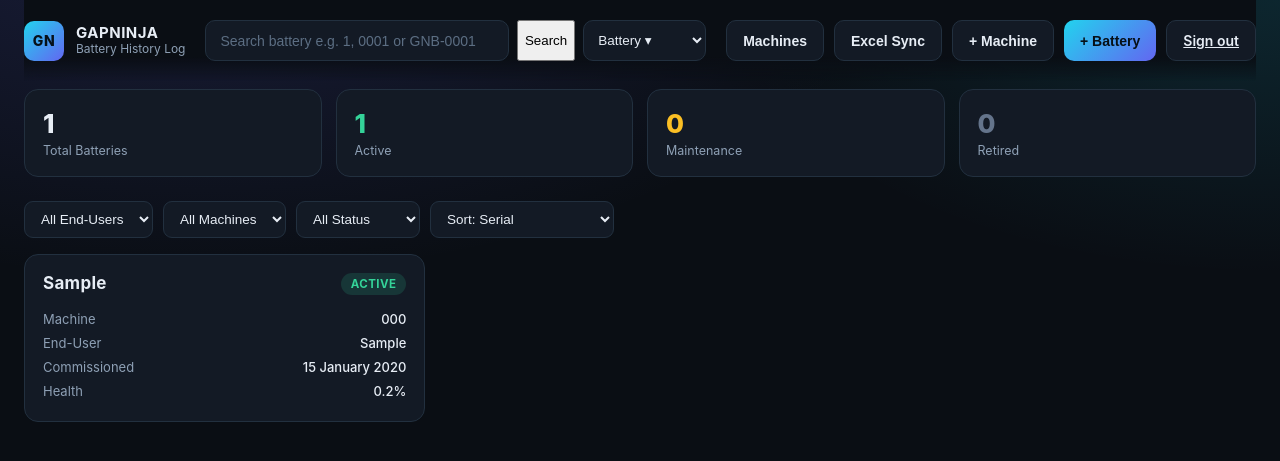
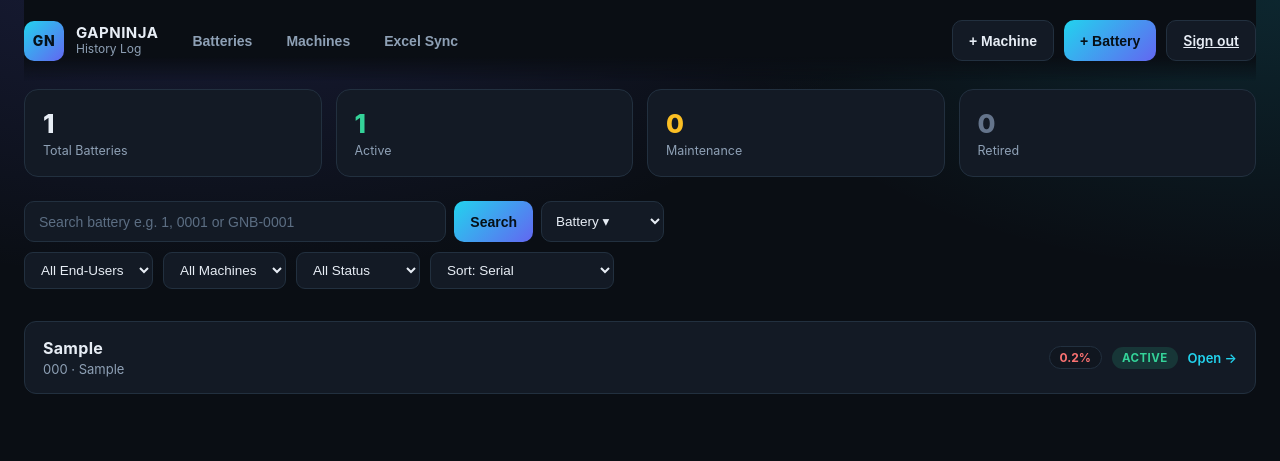
Before and after one commit to palaplan-art/battery-gapninja, a FastAPI app: page / in a window 1280 px wide. Shown: the top 461 px of the page. Run offline with FastAPI, Linux system fonts and the light colour scheme; the visitor is signed in with stand-in values (Sample User, id 1); tables that the repository leaves empty hold one stand-in row (values such as "Sample post").

Commit message:
Calibration tracking, battery list UI, persistent filters, faster saves
- Machines: calibration due status from next_calibration_date — Overdue
  (red) / Due within 60 days (amber) / OK (green) with summary counts on
  the Machines page and a status chip per machine and on the detail header
- Rebrand to "GAPNINJA History Log"; topbar is now nav-only (Batteries /
  Machines / Excel Sync) with search + quick-picker living inside the
  Batteries view
- Batteries shown as a clean clickable list like Machines; search, filters
  and sort persist in localStorage and restore on reload, with a Clear button
- Performance: dashboard fetches run in parallel, the quick-picker reuses
  fetched data instead of its own request, and the machine-save Excel push
  now runs as a background task so saves return instantly
- Safety: with no sync baseline, a machine push never overwrites a
  non-empty Excel cell (prevents stale app data from clobbering the sheet)

Co-Authored-By: Claude Opus 4.8 <noreply@anthropic.com>

```diff
--- a/app/main.py
+++ b/app/main.py
@@ -38,7 +38,7 @@ def _auto_migrate() -> None:
 
 _auto_migrate()
 
-app = FastAPI(title="Battery History Log")
+app = FastAPI(title="GAPNINJA History Log")
 
 # Session cookie: signed with SESSION_SECRET. https_only can be turned on in
 # production (HTTPS) via SESSION_HTTPS_ONLY=1; kept off by default so local
--- a/app/services/excel_sync.py
+++ b/app/services/excel_sync.py
@@ -367,6 +367,7 @@ def push_machine(db: Session, machine: models.Machine) -> dict:
     ex = excel[code]
     app_vals = _app_values(machine, fields)
     base = _baseline(machine)
+    never_synced = not base
 
     written, conflicts = 0, []
     for field in fields:
@@ -374,6 +375,11 @@ def push_machine(db: Session, machine: models.Machine) -> dict:
         ex_val = ex.get(field, "")
         base_val = base.get(field, None)
         if app_val == ex_val:
+            continue
+        if never_synced and ex_val != "":
+            # No baseline yet: we cannot tell which side is newer, so never
+            # overwrite a non-empty Excel cell — surface it on the Sync page.
+            conflicts.append(field)
             continue
         if base_val is not None and ex_val != base_val:
             conflicts.append(field)  # Excel changed too — leave it for manual review
--- a/static/css/style.css
+++ b/static/css/style.css
@@ -121,11 +121,29 @@ body {
 .brand-text strong { font-size: 15px; letter-spacing: 0.5px; }
 .brand-text span { font-size: 12px; color: var(--text-dim); }
 
+.topbar-nav { display: flex; gap: 6px; flex: 1; }
+.nav-btn {
+  background: none;
+  border: none;
+  color: var(--text-dim);
+  padding: 10px 14px;
+  border-radius: 9px;
+  font-size: 14px;
+  font-weight: 600;
+  cursor: pointer;
+}
+.nav-btn:hover { color: var(--text); background: var(--card); }
+
+.battery-toolbar {
+  display: flex;
+  flex-direction: column;
+  gap: 10px;
+  margin-bottom: 16px;
+}
 .search-wrap {
-  flex: 1;
   display: flex;
   gap: 8px;
-  max-width: 520px;
+  max-width: 640px;
 }
 .search-wrap input {
   flex: 1;
@@ -594,6 +612,31 @@ body {
 }
 .machine-open { font-size: 13px; color: var(--accent); font-weight: 600; }
 
+/* Calibration status chips */
+.chip.calib-overdue {
+  color: var(--red);
+  border-color: rgba(248, 113, 113, 0.55);
+  background: rgba(248, 113, 113, 0.12);
+  font-weight: 700;
+}
+.chip.calib-due {
+  color: var(--amber);
+  border-color: rgba(251, 191, 36, 0.55);
+  background: rgba(251, 191, 36, 0.12);
+  font-weight: 700;
+}
+.chip.calib-ok {
+  color: var(--green);
+  border-color: rgba(52, 211, 153, 0.45);
+  background: rgba(52, 211, 153, 0.1);
+}
+.chip.calib-none { color: var(--text-faint); }
+
+/* Health-coloured chips reuse the health classes */
+.chip.health-good { color: var(--green); font-weight: 700; }
+.chip.health-mid { color: var(--amber); font-weight: 700; }
+.chip.health-low { color: var(--red); font-weight: 700; }
+
 /* ---------- Machine detail: linked batteries ---------- */
 .linked-batteries { display: flex; flex-direction: column; gap: 8px; }
 .linked-battery {
--- a/static/js/app.js
+++ b/static/js/app.js
@@ -1,9 +1,27 @@
 const viewRoot = document.getElementById("view-root");
 const modalRoot = document.getElementById("modal-root");
 
+const FILTERS_KEY = "gn_filters_v1";
+
+function loadFilters() {
+  const defaults = { q: "", machine_code: "", status: "", end_user: "", sort: "" };
+  try {
+    return { ...defaults, ...JSON.parse(localStorage.getItem(FILTERS_KEY) || "{}") };
+  } catch (e) {
+    return defaults;
+  }
+}
+
+function saveFilters() {
+  try {
+    localStorage.setItem(FILTERS_KEY, JSON.stringify(state.filters));
+  } catch (e) {}
+}
+
 let state = {
   machines: [],
-  filters: { machine_code: "", status: "", end_user: "", sort: "" },
+  allBatteries: null, // unfiltered cache for the quick-picker
+  filters: loadFilters(),
 };
 
 /* ---------------- API helper ---------------- */
@@ -81,6 +99,17 @@ function healthColor(pct) {
 
 const STATUS_LABEL = { active: "Active", maintenance: "Maintenance", retired: "Retired" };
 
+/* Calibration due status from next_calibration_date:
+   overdue (past) / due (within 60 days) / ok / none (no date set). */
+const CALIB_WARN_DAYS = 60;
+function calibInfo(m) {
+  if (!m.next_calibration_date) return { state: "none", label: "No cal. date", days: null };
+  const days = -daysAgo(m.next_calibration_date);
+  if (days < 0) return { state: "overdue", label: `Overdue ${-days}d`, days };
+  if (days <= CALIB_WARN_DAYS) return { state: "due", label: `Due in ${days}d`, days };
+  return { state: "ok", label: `Due ${fmtDate(m.next_calibration_date)}`, days };
+}
+
 /* ---------------- Routing ---------------- */
 function navigate(view) {
   location.hash = view;
@@ -103,24 +132,33 @@ function route() {
   }
 }
 
-/* ---------------- Dashboard ---------------- */
+/* ---------------- Dashboard (Batteries) ---------------- */
+function hasActiveFilters() {
+  const f = state.filters;
+  return !!(f.q || f.machine_code || f.status || f.end_user);
+}
+
 async function renderDashboard() {
   viewRoot.innerHTML = `<div class="loading">Loading...</div>`;
+  saveFilters();
 
-  const [summary, machines] = await Promise.all([
-    api("/api/dashboard/summary"),
-    api("/api/machines"),
-  ]);
-  state.machines = machines;
-
-  const q = document.getElementById("search-input")?.value || "";
   const params = new URLSearchParams();
-  if (q) params.set("q", q);
+  if (state.filters.q) params.set("q", state.filters.q);
   if (state.filters.machine_code) params.set("machine_code", state.filters.machine_code);
   if (state.filters.status) params.set("status", state.filters.status);
   if (state.filters.end_user) params.set("end_user", state.filters.end_user);
   if (state.filters.sort) params.set("sort", state.filters.sort);
-  let batteries = await api(`/api/batteries?${params.toString()}`);
+
+  // All three requests in parallel — one round-trip instead of two.
+  const [summary, machines, batteriesRaw] = await Promise.all([
+    api("/api/dashboard/summary"),
+    api("/api/machines"),
+    api(`/api/batteries?${params.toString()}`),
+  ]);
+  state.machines = machines;
+  let batteries = batteriesRaw;
+  // Reuse an unfiltered result as the quick-picker cache (no extra request).
+  if (!hasActiveFilters()) state.allBatteries = batteriesRaw;
 
   // When not filtering by a specific end-user, surface TBTS batteries first.
   // (Skipped when sorting by recency, which has its own ordering.)
@@ -134,6 +172,7 @@ async function renderDashboard() {
   }
 
   const endUsers = summary.end_users || [];
+  const pickerSource = state.allBatteries || batteries;
 
   viewRoot.innerHTML = `
     <div class="stats-row stats-4">
@@ -143,6 +182,15 @@ async function renderDashboard() {
       <div class="stat-card"><div class="num" style="color:var(--gray)">${summary.retired}</div><div class="label">Retired</div></div>
     </div>
 
+    <div class="battery-toolbar">
+      <div class="search-wrap">
+        <input id="search-input" type="text" value="${escapeHtml(state.filters.q)}" placeholder="Search battery e.g. 1, 0001 or GNB-0001" autocomplete="off" />
+        <button class="btn primary" id="search-btn">Search</button>
+        <select id="battery-picker" title="Jump to a battery">
+          <option value="">Battery ▾</option>
+          ${pickerSource.map((b) => `<option value="${escapeHtml(b.serial)}">${escapeHtml(b.serial)}${b.machine_code ? " · " + escapeHtml(b.machine_code) : ""}</option>`).join("")}
+        </select>
+      </div>
       <div class="filter-row">
         <select id="filter-enduser">
           <option value="">All End-Users</option>
@@ -160,59 +208,68 @@ async function renderDashboard() {
           <option value="" ${state.filters.sort === "" ? "selected" : ""}>Sort: Serial</option>
           <option value="recent" ${state.filters.sort === "recent" ? "selected" : ""}>Sort: Recently updated</option>
         </select>
+        ${hasActiveFilters() ? `<button class="btn ghost small" id="clear-filters">Clear</button>` : ""}
+      </div>
     </div>
 
-    <div class="battery-grid">
+    <div class="machine-list">
       ${
         batteries.length
-          ? batteries.map((b) => batteryCardHtml(b)).join("")
+          ? batteries.map((b) => batteryRowHtml(b)).join("")
           : `<div class="empty-state">No batteries match the current filters.</div>`
       }
     </div>
   `;
 
-  document.getElementById("filter-enduser").onchange = (e) => {
-    state.filters.end_user = e.target.value;
+  const doSearch = () => {
+    state.filters.q = document.getElementById("search-input").value.trim();
     renderDashboard();
   };
-  document.getElementById("filter-machine").onchange = (e) => {
-    state.filters.machine_code = e.target.value;
+  document.getElementById("search-btn").onclick = doSearch;
+  document.getElementById("search-input").addEventListener("keydown", (e) => {
+    if (e.key === "Enter") doSearch();
+  });
+  document.getElementById("battery-picker").onchange = (e) => {
+    const serial = e.target.value;
+    e.target.value = "";
+    if (serial) navigate(`battery/${serial}`);
+  };
+  const bindFilter = (id, key) => {
+    document.getElementById(id).onchange = (e) => {
+      state.filters[key] = e.target.value;
       renderDashboard();
     };
-  document.getElementById("filter-status").onchange = (e) => {
-    state.filters.status = e.target.value;
+  };
+  bindFilter("filter-enduser", "end_user");
+  bindFilter("filter-machine", "machine_code");
+  bindFilter("filter-status", "status");
+  bindFilter("filter-sort", "sort");
+  const clearBtn = document.getElementById("clear-filters");
+  if (clearBtn) {
+    clearBtn.onclick = () => {
+      state.filters = { q: "", machine_code: "", status: "", end_user: "", sort: state.filters.sort };
       renderDashboard();
     };
-  document.getElementById("filter-sort").onchange = (e) => {
-    state.filters.sort = e.target.value;
-    renderDashboard();
-  };
-  viewRoot.querySelectorAll(".battery-card").forEach((card) => {
-    card.onclick = () => navigate(`battery/${card.dataset.serial}`);
+  }
+  viewRoot.querySelectorAll(".battery-row").forEach((row) => {
+    row.onclick = () => navigate(`battery/${row.dataset.serial}`);
   });
 }
 
-function batteryCardHtml(b) {
+function batteryRowHtml(b) {
   const pct = b.health_percent;
   return `
-    <div class="battery-card" data-serial="${escapeHtml(b.serial)}">
-      <div class="battery-card-head">
-        <span class="serial">${escapeHtml(b.serial)}</span>
+    <div class="machine-row battery-row" data-serial="${escapeHtml(b.serial)}">
+      <div class="machine-row-main">
+        <span class="machine-code">${escapeHtml(b.serial)}</span>
+        <span class="machine-sub">${escapeHtml(b.machine_code) || "No machine"}${b.end_user ? " · " + escapeHtml(b.end_user) : ""}</span>
+      </div>
+      <div class="machine-row-meta">
+        ${pct !== null && pct !== undefined ? `<span class="chip ${healthClass(pct)}">${pct}%</span>` : ""}
+        ${state.filters.sort === "recent" && b.updated_at ? `<span class="chip">${fmtDateTime(b.updated_at)}</span>` : ""}
         <span class="badge ${b.status}">${STATUS_LABEL[b.status]}</span>
+        <span class="machine-open">Open →</span>
       </div>
-      <div class="row"><span>Machine</span><b>${escapeHtml(b.machine_code) || "—"}</b></div>
-      <div class="row"><span>End-User</span><b>${escapeHtml(b.end_user) || "—"}</b></div>
-      <div class="row"><span>Commissioned</span><b>${fmtDate(b.commission_date)}</b></div>
-      ${
-        pct !== null && pct !== undefined
-          ? `<div class="row"><span>Health</span><b class="${healthClass(pct)}">${pct}%</b></div>`
-          : ""
-      }
-      ${
-        state.filters.sort === "recent"
-          ? `<div class="row"><span>Updated</span><b>${b.updated_at ? fmtDateTime(b.updated_at) : "—"}</b></div>`
-          : ""
-      }
     </div>
   `;
 }
@@ -640,15 +697,40 @@ async function renderMachines() {
     if (b.machine_code) countByMachine[b.machine_code] = (countByMachine[b.machine_code] || 0) + 1;
   }
 
+  const calibCounts = { overdue: 0, due: 0, ok: 0, none: 0 };
+  for (const m of machines) calibCounts[calibInfo(m).state]++;
+
   viewRoot.innerHTML = `
     <div class="section-head">
       <h2>Machines</h2>
       <button class="btn primary" id="add-machine-btn">+ Machine</button>
     </div>
+
+    <div class="stats-row stats-4">
+      <div class="stat-card ${calibCounts.overdue ? "attention" : ""}">
+        <div class="num" style="color:var(--red)">${calibCounts.overdue}</div>
+        <div class="label">Calibration Overdue</div>
+      </div>
+      <div class="stat-card">
+        <div class="num" style="color:var(--amber)">${calibCounts.due}</div>
+        <div class="label">Due within ${CALIB_WARN_DAYS} days</div>
+      </div>
+      <div class="stat-card">
+        <div class="num" style="color:var(--green)">${calibCounts.ok}</div>
+        <div class="label">Calibration OK</div>
+      </div>
+      <div class="stat-card">
+        <div class="num" style="color:var(--gray)">${calibCounts.none}</div>
+        <div class="label">No Calibration Date</div>
+      </div>
+    </div>
+
     <div class="machine-list">
       ${
         machines.length
-          ? machines.map((m) => `
+          ? machines.map((m) => {
+              const cal = calibInfo(m);
+              return `
             <div class="machine-row" data-code="${escapeHtml(m.code)}">
               <div class="machine-row-main">
                 <span class="machine-code">${escapeHtml(m.code)}</span>
@@ -657,10 +739,11 @@ async function renderMachines() {
               <div class="machine-row-meta">
                 ${m.system ? `<span class="chip">${escapeHtml(m.system)}</span>` : ""}
                 <span class="chip">${countByMachine[m.code] || 0} batteries</span>
+                <span class="chip calib-${cal.state}">${cal.label}</span>
                 <span class="machine-open">Open →</span>
               </div>
-            </div>
-          `).join("")
+            </div>`;
+            }).join("")
           : `<div class="empty-state">No machines yet</div>`
       }
     </div>
@@ -717,6 +800,7 @@ async function renderMachineDetail(code) {
       <button class="back-btn" id="back-btn">←</button>
       <div class="detail-title">${escapeHtml(machine.code)}</div>
       ${machine.system ? `<span class="badge active">${escapeHtml(machine.system)}</span>` : ""}
+      ${(() => { const cal = calibInfo(machine); return `<span class="chip calib-${cal.state}">${cal.label}</span>`; })()}
     </div>
 
     <div class="detail-grid">
@@ -1240,43 +1324,11 @@ async function openEditMachineModal(code, onSaved) {
 /* ---------------- Global bindings ---------------- */
 document.getElementById("btn-new-battery").onclick = openNewBatteryModal;
 document.getElementById("btn-new-machine").onclick = openNewMachineModal;
+document.getElementById("btn-batteries").onclick = () => {
+  if (location.hash.replace(/^#/, "") === "") renderDashboard();
+  else navigate("");
+};
 document.getElementById("btn-machines").onclick = () => navigate("machines");
 document.getElementById("btn-sync").onclick = () => navigate("sync");
 
-/* Quick battery picker beside the search box — same effect as searching. */
-const batteryPicker = document.getElementById("battery-picker");
-async function loadBatteryPicker() {
-  try {
-    const all = await api("/api/batteries");
-    batteryPicker.innerHTML =
-      `<option value="">Battery ▾</option>` +
-      all
-        .map(
-          (b) =>
-            `<option value="${escapeHtml(b.serial)}">${escapeHtml(b.serial)}${
-              b.machine_code ? " · " + escapeHtml(b.machine_code) : ""
-            }</option>`
-        )
-        .join("");
-  } catch (e) {
-    /* picker is a convenience only — ignore load failures */
-  }
-}
-batteryPicker.onchange = (e) => {
-  const serial = e.target.value;
-  e.target.value = "";
-  if (serial) navigate(`battery/${serial}`);
-};
-loadBatteryPicker();
-document.getElementById("search-btn").onclick = () => {
-  navigate("");
-  renderDashboard();
-};
-document.getElementById("search-input").addEventListener("keydown", (e) => {
-  if (e.key === "Enter") {
-    navigate("");
-    renderDashboard();
-  }
-});
-
 route();
--- a/templates/index.html
+++ b/templates/index.html
@@ -3,7 +3,7 @@
 <head>
 <meta charset="utf-8" />
 <meta name="viewport" content="width=device-width, initial-scale=1" />
-<title>GAPNINJA Battery Log</title>
+<title>GAPNINJA History Log</title>
 <link rel="stylesheet" href="/static/css/style.css" />
 </head>
 <body>
@@ -14,21 +14,17 @@
       <span class="brand-mark">GN</span>
       <div class="brand-text">
         <strong>GAPNINJA</strong>
-        <span>Battery History Log</span>
+        <span>History Log</span>
       </div>
     </div>
 
-    <div class="search-wrap">
-      <input id="search-input" type="text" placeholder="Search battery e.g. 1, 0001 or GNB-0001" autocomplete="off" />
-      <button id="search-btn">Search</button>
-      <select id="battery-picker" title="Jump to a battery">
-        <option value="">Battery ▾</option>
-      </select>
-    </div>
+    <nav class="topbar-nav">
+      <button class="nav-btn" id="btn-batteries">Batteries</button>
+      <button class="nav-btn" id="btn-machines">Machines</button>
+      <button class="nav-btn" id="btn-sync">Excel Sync</button>
+    </nav>
 
     <div class="topbar-actions">
-      <button class="btn ghost" id="btn-machines">Machines</button>
-      <button class="btn ghost" id="btn-sync">Excel Sync</button>
       <button class="btn ghost" id="btn-new-machine">+ Machine</button>
       <button class="btn primary" id="btn-new-battery">+ Battery</button>
       <a class="btn ghost" href="/logout" id="btn-logout" title="Sign out">Sign out</a>
--- a/templates/login.html
+++ b/templates/login.html
@@ -3,7 +3,7 @@
 <head>
 <meta charset="utf-8" />
 <meta name="viewport" content="width=device-width, initial-scale=1" />
-<title>Sign in — GAPNINJA Battery Log</title>
+<title>Sign in — GAPNINJA History Log</title>
 <link rel="stylesheet" href="/static/css/style.css" />
 </head>
 <body>
@@ -13,7 +13,7 @@
       <span class="brand-mark">GN</span>
       <div class="brand-text">
         <strong>GAPNINJA</strong>
-        <span>Battery History Log</span>
+        <span>History Log</span>
       </div>
     </div>
     <h1>Sign in</h1>
```
Also changed, not shown: app/routers/machines.py (+25 -8 lines). Lines whose indentation alone changed are shown as unchanged.
